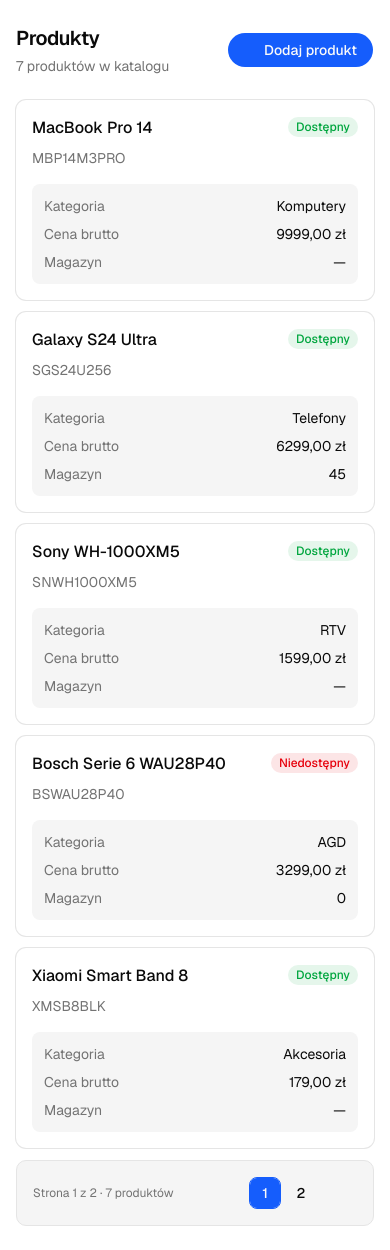
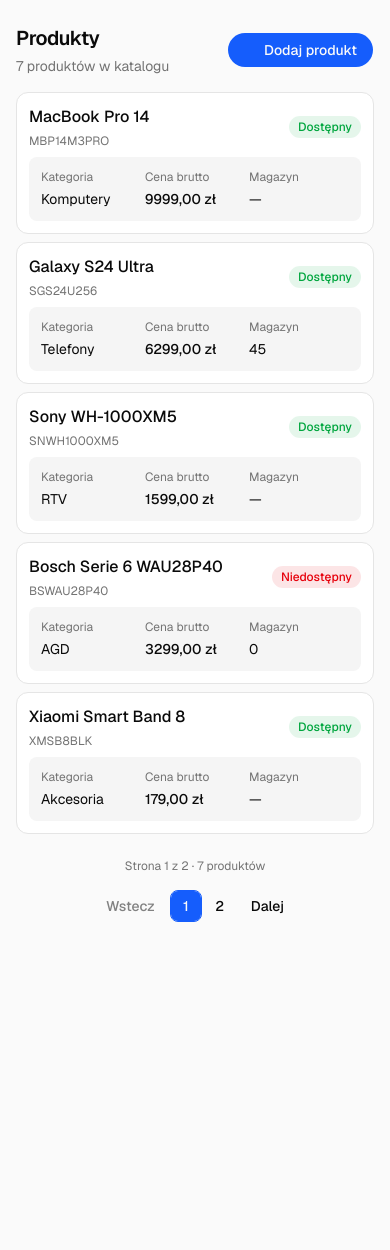
Before and after one commit to ptrlgj/workconnect-assignment, a Next.js app: page / in a window 390 px wide. After the commit the page ends 946 px from the top, so only its background shows below. Built offline with nearby package versions, Linux system fonts and the light colour scheme; some icons are missing.

Commit message:
feat: mobile product list with card layout

```diff
--- a/src/app/globals.css
+++ b/src/app/globals.css
@@ -49,7 +49,7 @@
 }
 
 :root {
-  --background: oklch(1 0 0);
+  --background: oklch(0.985 0 0);
   --foreground: oklch(0.145 0 0);
   --card: oklch(1 0 0);
   --card-foreground: oklch(0.145 0 0);
--- a/src/app/page.tsx
+++ b/src/app/page.tsx
@@ -8,7 +8,7 @@
 
 export default function Home() {
   return (
-    <main className="mx-auto flex w-full max-w-6xl flex-1 flex-col gap-6 px-4 py-6 md:px-8">
+    <main className="mx-auto flex w-full max-w-6xl flex-1 flex-col gap-4 px-4 py-6 md:gap-6 md:px-8">
       <header className="flex items-center justify-between gap-4">
         <div className="flex flex-col gap-1">
           <h1 className="text-xl font-semibold tracking-tight">Produkty</h1>
--- a/src/components/products/availability-badge.tsx
+++ b/src/components/products/availability-badge.tsx
@@ -12,7 +12,7 @@
   return (
     <span
       className={cn(
-        "inline-flex h-5 w-fit shrink-0 items-center rounded-full px-2 text-xs font-medium whitespace-nowrap",
+        "inline-flex w-fit shrink-0 items-center rounded-full border border-transparent px-2 py-0.5 text-xs font-medium whitespace-nowrap",
         status.className,
         className,
       )}
--- /dev/null
+++ b/src/components/products/product-card.tsx
@@ -0,0 +1,39 @@
+import { AvailabilityBadge } from "@/components/products/availability-badge";
+import { formatPrice, formatStock } from "@/lib/format";
+import type { Product } from "@/lib/products";
+import { cn } from "@/lib/utils";
+
+type ProductCardProps = { product: Product };
+
+export function ProductCard({ product }: ProductCardProps) {
+  return (
+    <article className="flex flex-col gap-2 rounded-[12px] border bg-card p-3">
+      <header className="flex items-center gap-2.5">
+        <div className="flex min-w-0 flex-1 flex-col gap-1">
+          <h2 className="truncate text-base font-medium">{product.name}</h2>
+          <p className="truncate text-xs text-muted-foreground">{product.sku}</p>
+        </div>
+        <AvailabilityBadge available={product.available} />
+      </header>
+
+      <dl className="grid grid-cols-3 gap-1 rounded-md bg-accent p-3">
+        <Field label="Kategoria">{product.category}</Field>
+        <Field label="Cena brutto" className="font-medium">
+          {formatPrice(product.grossPrice, product.currency)}
+        </Field>
+        <Field label="Magazyn">{formatStock(product.stock)}</Field>
+      </dl>
+    </article>
+  );
+}
+
+type FieldProps = { label: string; children: React.ReactNode; className?: string };
+
+function Field({ label, children, className }: FieldProps) {
+  return (
+    <div className="flex min-w-0 flex-col gap-1">
+      <dt className="text-xs text-muted-foreground">{label}</dt>
+      <dd className={cn("truncate text-sm", className)}>{children}</dd>
+    </div>
+  );
+}
--- a/src/components/products/product-list-footer.tsx
+++ b/src/components/products/product-list-footer.tsx
@@ -9,12 +9,17 @@
 import { formatProductCount } from "@/lib/format";
 import { cn } from "@/lib/utils";
 
+const layoutClass = {
+  inline: "flex items-center justify-between gap-4 border-t bg-muted px-4 py-4",
+  stacked: "flex flex-col items-center gap-4 text-center",
+};
+
 type ProductListFooterProps = {
   page: number;
   pageCount: number;
   totalItems: number;
   onPageChange: (page: number) => void;
-  className?: string;
+  layout?: keyof typeof layoutClass;
 };
 
 const linkClass = "rounded-md text-foreground";
@@ -27,7 +32,7 @@
   pageCount,
   totalItems,
   onPageChange,
-  className,
+  layout = "inline",
 }: ProductListFooterProps) {
   const isFirst = page <= 1;
   const isLast = page >= pageCount;
@@ -39,18 +44,13 @@
   };
 
   return (
-    <div
-      className={cn(
-        "flex items-center justify-between gap-4 border-t bg-muted px-4 py-4 text-xs text-muted-foreground",
-        className,
-      )}
-    >
+    <div className={cn("text-xs text-muted-foreground", layoutClass[layout])}>
       <p>
         Strona {page} z {pageCount} · {formatProductCount(totalItems)}
       </p>
 
       <Pagination className="mx-0 w-auto">
-        <PaginationContent>
+        <PaginationContent className="gap-0.5">
           <PaginationItem>
             <PaginationPrevious
               href="#"
--- a/src/components/products/product-list.tsx
+++ b/src/components/products/product-list.tsx
@@ -9,15 +9,8 @@
   TableHeader,
   TableRow,
 } from "@/components/ui/table";
-import {
-  Card,
-  CardAction,
-  CardContent,
-  CardDescription,
-  CardHeader,
-  CardTitle,
-} from "@/components/ui/card";
 import { AvailabilityBadge } from "@/components/products/availability-badge";
+import { ProductCard } from "@/components/products/product-card";
 import { ProductListFooter } from "@/components/products/product-list-footer";
 import { formatPrice, formatStock } from "@/lib/format";
 import type { Product } from "@/lib/products";
@@ -69,36 +62,16 @@
         <ProductListFooter {...footerProps} />
       </div>
 
-      <ul className="flex flex-col gap-3 md:hidden">
-        {pageItems.map((product) => (
-          <li key={product.id}>
-            <Card size="sm" className="rounded-lg ring-border">
-              <CardHeader>
-                <CardTitle>{product.name}</CardTitle>
-                <CardDescription>{product.sku}</CardDescription>
-                <CardAction>
-                  <AvailabilityBadge available={product.available} />
-                </CardAction>
-              </CardHeader>
-              <CardContent>
-                <dl className="grid grid-cols-[auto_1fr] gap-x-4 gap-y-2 rounded-md bg-muted p-3">
-                  <dt className="text-muted-foreground">Kategoria</dt>
-                  <dd className="text-right">{product.category}</dd>
-                  <dt className="text-muted-foreground">Cena brutto</dt>
-                  <dd className="text-right">
-                    {formatPrice(product.grossPrice, product.currency)}
-                  </dd>
-                  <dt className="text-muted-foreground">Magazyn</dt>
-                  <dd className="text-right">{formatStock(product.stock)}</dd>
-                </dl>
-              </CardContent>
-            </Card>
-          </li>
-        ))}
-        <li>
-          <ProductListFooter {...footerProps} className="rounded-lg border" />
-        </li>
-      </ul>
+      <div className="flex flex-col gap-6 md:hidden">
+        <ul className="flex flex-col gap-2">
+          {pageItems.map((product) => (
+            <li key={product.id}>
+              <ProductCard product={product} />
+            </li>
+          ))}
+        </ul>
+        <ProductListFooter {...footerProps} layout="stacked" />
+      </div>
     </>
   );
 }
--- a/src/components/ui/pagination.tsx
+++ b/src/components/ui/pagination.tsx
@@ -76,7 +76,7 @@
       {...props}
     >
       <HugeiconsIcon icon={ArrowLeft01Icon} strokeWidth={2} data-icon="inline-start" />
-      <span className="hidden sm:block">{text}</span>
+      <span>{text}</span>
     </PaginationLink>
   )
 }
@@ -93,7 +93,7 @@
       className={cn("pr-2!", className)}
       {...props}
     >
-      <span className="hidden sm:block">{text}</span>
+      <span>{text}</span>
       <HugeiconsIcon icon={ArrowRight01Icon} strokeWidth={2} data-icon="inline-end" />
     </PaginationLink>
   )
```
